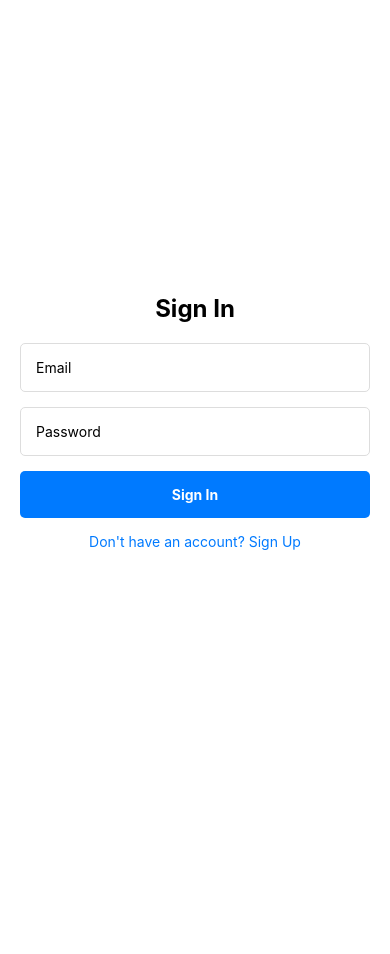
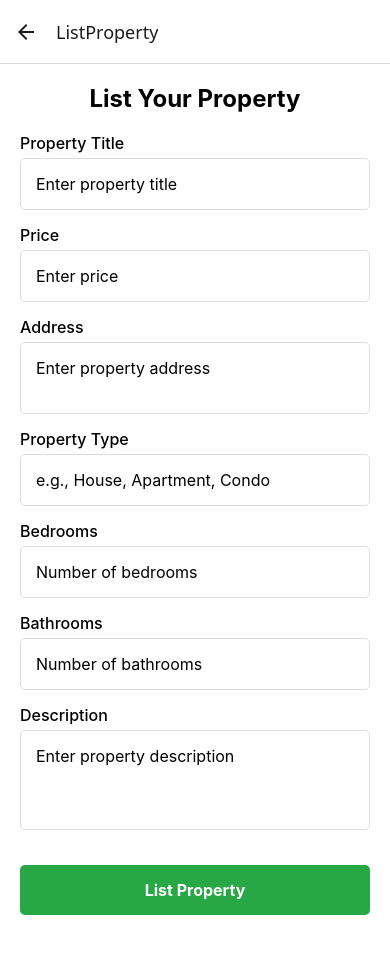
Before and after one commit to chyashp/bookMyShowingApp, a React Native app: screen /ListProperty in a window 390 px wide. Before the commit the page ends 844 px from the top, so only its background shows below. Built offline with nearby package versions, Linux system fonts and the light colour scheme.

Commit message:
Add property listing functionality with Supabase integration: - Add ListPropertyScreen - Update AuthScreen with navigation - Update App.js with navigation setup - Connect to Supabase properties table

```diff
--- a/App.js
+++ b/App.js
@@ -1,12 +1,19 @@
 import React from 'react';
-import { SafeAreaView } from 'react-native';
+import { NavigationContainer } from '@react-navigation/native';
+import { createStackNavigator } from '@react-navigation/stack';
 import AuthScreen from './src/screens/AuthScreen';
+import ListPropertyScreen from './src/screens/ListPropertyScreen';
+
+const Stack = createStackNavigator();
 
 const App = () => {
   return (
-    <SafeAreaView style={{ flex: 1 }}>
-      <AuthScreen />
-    </SafeAreaView>
+    <NavigationContainer>
+      <Stack.Navigator>
+        <Stack.Screen name="Auth" component={AuthScreen} />
+        <Stack.Screen name="ListProperty" component={ListPropertyScreen} />
+      </Stack.Navigator>
+    </NavigationContainer>
   );
 };
 
--- a/package.json
+++ b/package.json
@@ -10,8 +10,9 @@
   },
   "dependencies": {
     "@react-native-async-storage/async-storage": "^1.23.1",
-    "@react-navigation/native": "^7.0.17",
+    "@react-navigation/native": "^7.0.18",
     "@react-navigation/native-stack": "^7.3.1",
+    "@react-navigation/stack": "^7.2.2",
     "@supabase/supabase-js": "^2.49.1",
     "expo": "~52.0.40",
     "expo-status-bar": "~2.0.1",
--- a/src/screens/AuthScreen.js
+++ b/src/screens/AuthScreen.js
@@ -8,6 +8,7 @@ import {
   Alert,
 } from 'react-native';
 import { supabase } from '../lib/supabase';
+import { useNavigation } from '@react-navigation/native';
 
 const AuthScreen = () => {
   const [isSignIn, setIsSignIn] = useState(true);
@@ -16,17 +17,20 @@ const AuthScreen = () => {
   const [userType, setUserType] = useState('landlord'); // Default user type
   const [isAuthenticated, setIsAuthenticated] = useState(false);
   const [authMessage, setAuthMessage] = useState('');
+  const [currentUserType, setCurrentUserType] = useState(null);
+  const navigation = useNavigation();
 
   const handleAuth = async () => {
     try {
       if (isSignIn) {
         // Sign In
-        const { data, error } = await supabase.auth.signInWithPassword({
+        const { data: { user }, error } = await supabase.auth.signInWithPassword({
           email,
           password,
         });
         if (error) throw error;
         setIsAuthenticated(true);
+        setCurrentUserType(user.user_metadata.user_type);
         setAuthMessage(`Welcome back, ${email}!`);
       } else {
         // Sign Up
@@ -48,8 +52,15 @@ const AuthScreen = () => {
   };
 
   const handleViewProperties = () => {
-    // Add navigation to properties screen here
     Alert.alert('Success', 'Navigating to properties...');
+  };
+
+  const handleListProperty = () => {
+    navigation.navigate('ListProperty');
+  };
+
+  const canListProperties = () => {
+    return ['landlord', 'landlord_realtor'].includes(currentUserType);
   };
 
   const UserTypeSelector = () => (
@@ -78,13 +89,23 @@ const AuthScreen = () => {
       <View style={styles.container}>
         <Text style={styles.successMessage}>{authMessage}</Text>
         {isAuthenticated && (
+          <>
             <TouchableOpacity
               style={styles.viewPropertiesButton}
               onPress={handleViewProperties}
             >
               <Text style={styles.buttonText}>View Properties</Text>
             </TouchableOpacity>
+
+            {canListProperties() && (
+              <TouchableOpacity
+                style={styles.listPropertyButton}
+                onPress={handleListProperty}
+              >
+                <Text style={styles.buttonText}>List a Property</Text>
+              </TouchableOpacity>
             )}
+
             <TouchableOpacity
               style={styles.signOutButton}
               onPress={async () => {
@@ -93,10 +114,13 @@ const AuthScreen = () => {
                 setAuthMessage('');
                 setEmail('');
                 setPassword('');
+                setCurrentUserType(null);
               }}
             >
               <Text style={styles.buttonText}>Sign Out</Text>
             </TouchableOpacity>
+          </>
+        )}
       </View>
     );
   }
@@ -216,6 +240,12 @@ const styles = StyleSheet.create({
     borderRadius: 5,
     marginBottom: 15,
   },
+  listPropertyButton: {
+    backgroundColor: '#28a745',
+    padding: 15,
+    borderRadius: 5,
+    marginBottom: 15,
+  },
 });
 
 export default AuthScreen;
--- /dev/null
+++ b/src/screens/ListPropertyScreen.js
@@ -0,0 +1,179 @@
+import React, { useState } from 'react';
+import {
+  View,
+  Text,
+  TextInput,
+  TouchableOpacity,
+  ScrollView,
+  StyleSheet,
+  Alert,
+} from 'react-native';
+import { supabase } from '../lib/supabase';
+
+const ListPropertyScreen = () => {
+  const [propertyData, setPropertyData] = useState({
+    title: '',
+    price: '',
+    address: '',
+    property_type: '',
+    bedrooms: '',
+    bathrooms: '',
+    description: '',
+  });
+
+  const handleSubmit = async () => {
+    try {
+      // Get the current user
+      const { data: { user }, error: userError } = await supabase.auth.getUser();
+      if (userError) throw userError;
+
+      // Insert the property data
+      const { data, error } = await supabase
+        .from('properties')
+        .insert([
+          {
+            ...propertyData,
+            owner_id: user.id,
+            price: parseFloat(propertyData.price),
+            bedrooms: parseInt(propertyData.bedrooms),
+            bathrooms: parseInt(propertyData.bathrooms),
+            status: 'active',
+          }
+        ])
+        .select();
+
+      if (error) throw error;
+
+      Alert.alert('Success', 'Property listed successfully!');
+      // Reset form or navigate back
+      setPropertyData({
+        title: '',
+        price: '',
+        address: '',
+        property_type: '',
+        bedrooms: '',
+        bathrooms: '',
+        description: '',
+      });
+    } catch (error) {
+      Alert.alert('Error', error.message);
+    }
+  };
+
+  return (
+    <ScrollView style={styles.container}>
+      <Text style={styles.title}>List Your Property</Text>
+
+      <Text style={styles.label}>Property Title</Text>
+      <TextInput
+        style={styles.input}
+        value={propertyData.title}
+        onChangeText={(text) => setPropertyData({ ...propertyData, title: text })}
+        placeholder="Enter property title"
+      />
+
+      <Text style={styles.label}>Price</Text>
+      <TextInput
+        style={styles.input}
+        value={propertyData.price}
+        onChangeText={(text) => setPropertyData({ ...propertyData, price: text })}
+        placeholder="Enter price"
+        keyboardType="numeric"
+      />
+
+      <Text style={styles.label}>Address</Text>
+      <TextInput
+        style={styles.input}
+        value={propertyData.address}
+        onChangeText={(text) => setPropertyData({ ...propertyData, address: text })}
+        placeholder="Enter property address"
+        multiline
+      />
+
+      <Text style={styles.label}>Property Type</Text>
+      <TextInput
+        style={styles.input}
+        value={propertyData.property_type}
+        onChangeText={(text) => setPropertyData({ ...propertyData, property_type: text })}
+        placeholder="e.g., House, Apartment, Condo"
+      />
+
+      <Text style={styles.label}>Bedrooms</Text>
+      <TextInput
+        style={styles.input}
+        value={propertyData.bedrooms}
+        onChangeText={(text) => setPropertyData({ ...propertyData, bedrooms: text })}
+        placeholder="Number of bedrooms"
+        keyboardType="numeric"
+      />
+
+      <Text style={styles.label}>Bathrooms</Text>
+      <TextInput
+        style={styles.input}
+        value={propertyData.bathrooms}
+        onChangeText={(text) => setPropertyData({ ...propertyData, bathrooms: text })}
+        placeholder="Number of bathrooms"
+        keyboardType="numeric"
+      />
+
+      <Text style={styles.label}>Description</Text>
+      <TextInput
+        style={[styles.input, styles.textArea]}
+        value={propertyData.description}
+        onChangeText={(text) => setPropertyData({ ...propertyData, description: text })}
+        placeholder="Enter property description"
+        multiline
+        numberOfLines={4}
+      />
+
+      <TouchableOpacity style={styles.button} onPress={handleSubmit}>
+        <Text style={styles.buttonText}>List Property</Text>
+      </TouchableOpacity>
+    </ScrollView>
+  );
+};
+
+const styles = StyleSheet.create({
+  container: {
+    flex: 1,
+    padding: 20,
+    backgroundColor: '#fff',
+  },
+  title: {
+    fontSize: 24,
+    fontWeight: 'bold',
+    marginBottom: 20,
+    textAlign: 'center',
+  },
+  label: {
+    fontSize: 16,
+    marginBottom: 5,
+    fontWeight: '500',
+  },
+  input: {
+    borderWidth: 1,
+    borderColor: '#ddd',
+    padding: 15,
+    marginBottom: 15,
+    borderRadius: 5,
+    fontSize: 16,
+  },
+  textArea: {
+    height: 100,
+    textAlignVertical: 'top',
+  },
+  button: {
+    backgroundColor: '#28a745',
+    padding: 15,
+    borderRadius: 5,
+    marginVertical: 20,
+  },
+  buttonText: {
+    color: 'white',
+    textAlign: 'center',
+    fontSize: 16,
+    fontWeight: 'bold',
+  },
+});
+
+export default ListPropertyScreen;
```
Also changed, not shown: 2 other files (tests, documents, lock files or other folders). Lines whose indentation alone changed are shown as unchanged.
